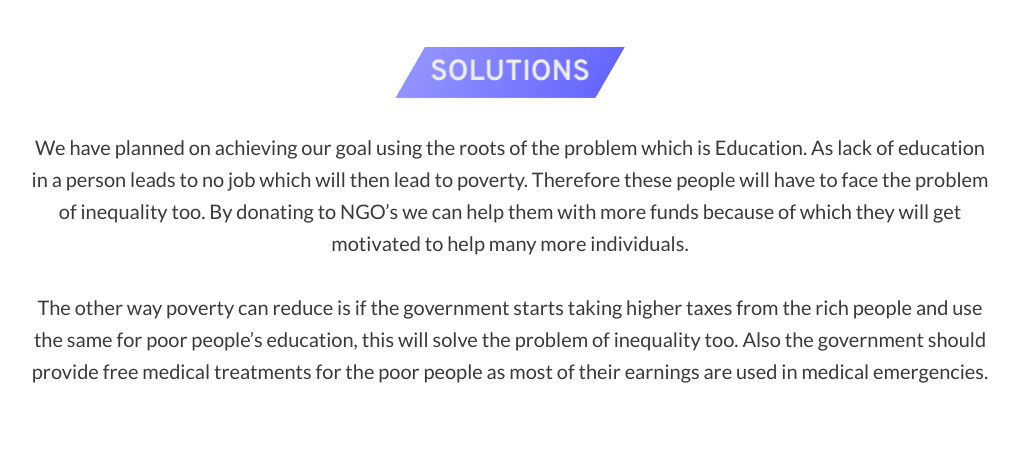
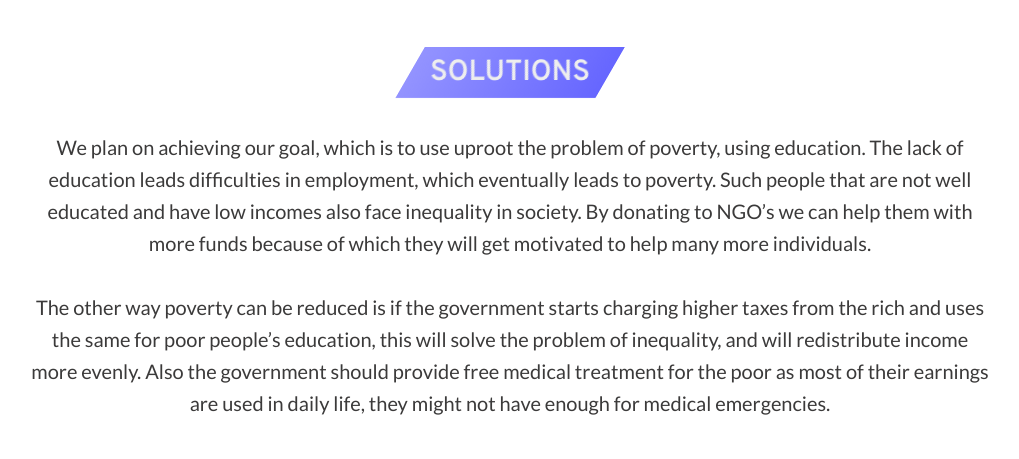
Before and after one commit to sunnyrock8/Poverty_and_Inequality_Team_Project, a website: page index.html in a window 1280 px wide. Shown: the part 2440-2899 px from the top of the page, without its empty margins (130-1149 px from the left). Drawn offline with nearby package versions, Linux system fonts and the light colour scheme; grey boxes are pictures that could not be loaded.

Commit message:
Solutions grammar fixes

```diff
--- a/index.html
+++ b/index.html
@@ -202,14 +202,13 @@
       </div>
 
       <p class="solutions__paragraph paragraph">
-        We have planned on achieving our goal using the roots of the problem which is Education.
-        As lack of education in a person leads to no job which will then lead to poverty.
-        Therefore these people will have to face the problem of inequality too.
+        We plan on achieving our goal, which is to use uproot the problem of poverty, using education.
+        The lack of education leads difficulties in employment, which eventually leads to poverty.
+        Such people that are not well educated and have low incomes also face inequality in society.
         By donating to NGO’s we can help them with more funds because of which they will get motivated to help many more individuals.
         <br><br>
-        The other way poverty can reduce is if the government starts taking higher taxes from the rich people and use the same for poor people’s education, this will solve the problem of inequality too.
-        Also the government should provide free medical treatments for the poor people as most of their earnings are used in medical emergencies.
-
+        The other way poverty can be reduced is if the government starts charging higher taxes from the rich and uses the same for poor people’s education, this will solve the problem of inequality, and will redistribute income more evenly.
+        Also the government should provide free medical treatment for the poor as most of their earnings are used in daily life, they might not have enough for medical emergencies.
       </p>
 
       <video class="methods__video" controls>
```
